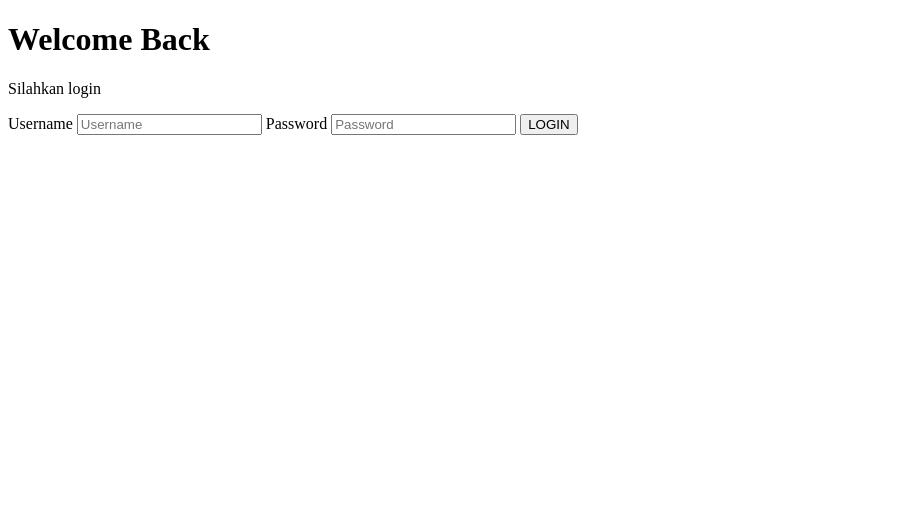
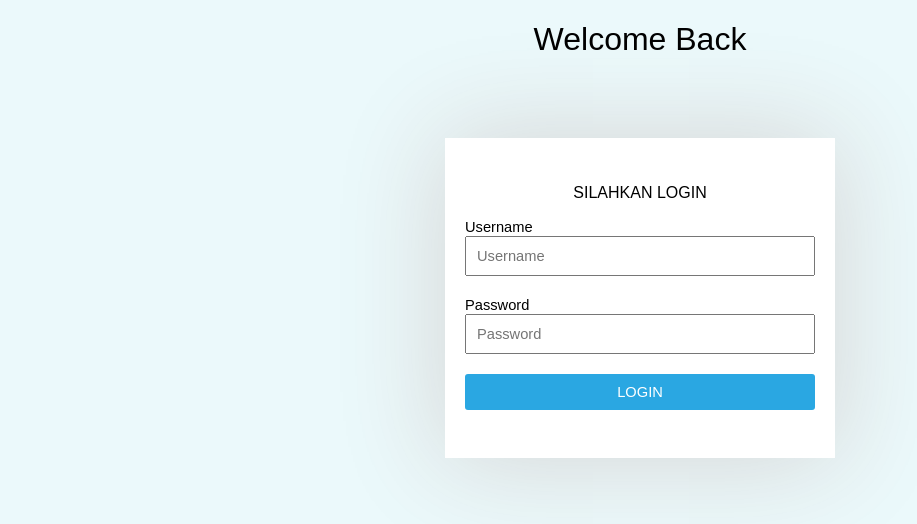
Before and after one commit to hatamirais/IF-Management-System, a website: page index.html in a window 1280 px wide. Shown: the whole page, without its empty margins (0-917 px from the left). Drawn offline with Linux system fonts and the light colour scheme; the site is published under a folder, as on GitHub Pages, so addresses that start at the root find nothing.

```diff
--- a/index.html
+++ b/index.html
@@ -4,7 +4,7 @@
 	<title>InFar Management System</title>
 	<link rel="shortcut icon" type="image/x-icon" href="/src/img/Lambang_Kabupaten_Kotawaringin_Barat.png">
 </head>
-<link rel="stylesheet" type="text/css" href="/src/css/login.css">
+<link rel="stylesheet" type="text/css" href="src/css/login.css">
 <body>
 
 	<h1>Welcome Back <br/> </h1>
@@ -14,10 +14,10 @@
 
 		<form action="/auth" method="post">
 			<label>Username</label>
-			<input type="text" name="username" class="form_login" placeholder="Username" required="required">
+			<input type="text" name="username" class="form_login" placeholder="Username" required="required" id="username">
 
 			<label>Password</label>
-			<input type="password" name="password" class="form_login" placeholder="Password" required="required">
+			<input type="password" name="password" class="form_login" placeholder="Password" required="required" id="password">
 
 			<input type="submit" class="tombol_login" value="LOGIN">
 
```
Also changed, not shown: server.js (+4 -5 lines).
